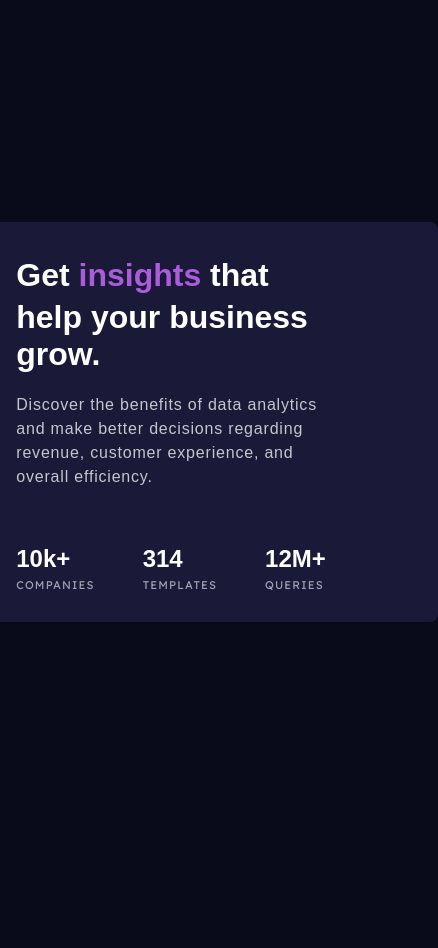
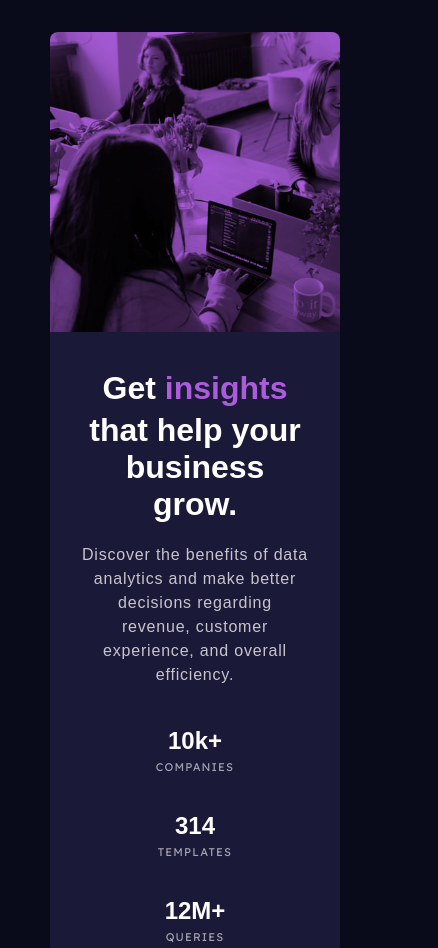
Before and after one commit to 8headswillroll8/fm-challenge-stats-preview-card, a plain HTML site: page index.html in a window 390 px wide. Shown: the top 948 px of the page, 438 px wide, since content can reach past the window. Before the commit the page ends 844 px from the top, so only its background shows below. Drawn offline with Linux system fonts and the light colour scheme.

Commit message:
adding media queries

```diff
--- a/style.css
+++ b/style.css
@@ -139,3 +139,38 @@ p {
 .attribution a {
   color: var(--color-accent);
 }
+
+/* media queries */
+
+@media (max-width: 1024px) {
+  .card__text-group {
+    padding: 2rem;
+    text-align: center;
+  }
+}
+
+@media (max-width: 768px) {
+  .card {
+    flex-direction: column-reverse;
+    height: auto;
+    padding: 2rem 0;
+  }
+
+  .card__image {
+    height: 300px;
+    flex: none;
+    border-top-left-radius: 8px;
+    border-top-right-radius: 8px;
+  }
+
+  .stat {
+    flex-direction: column;
+    gap: 2rem;
+    padding-top: 1rem;
+  }
+
+  .card__content {
+    border-bottom-left-radius: 8px;
+    border-bottom-right-radius: 8px;
+  }
+}
```
